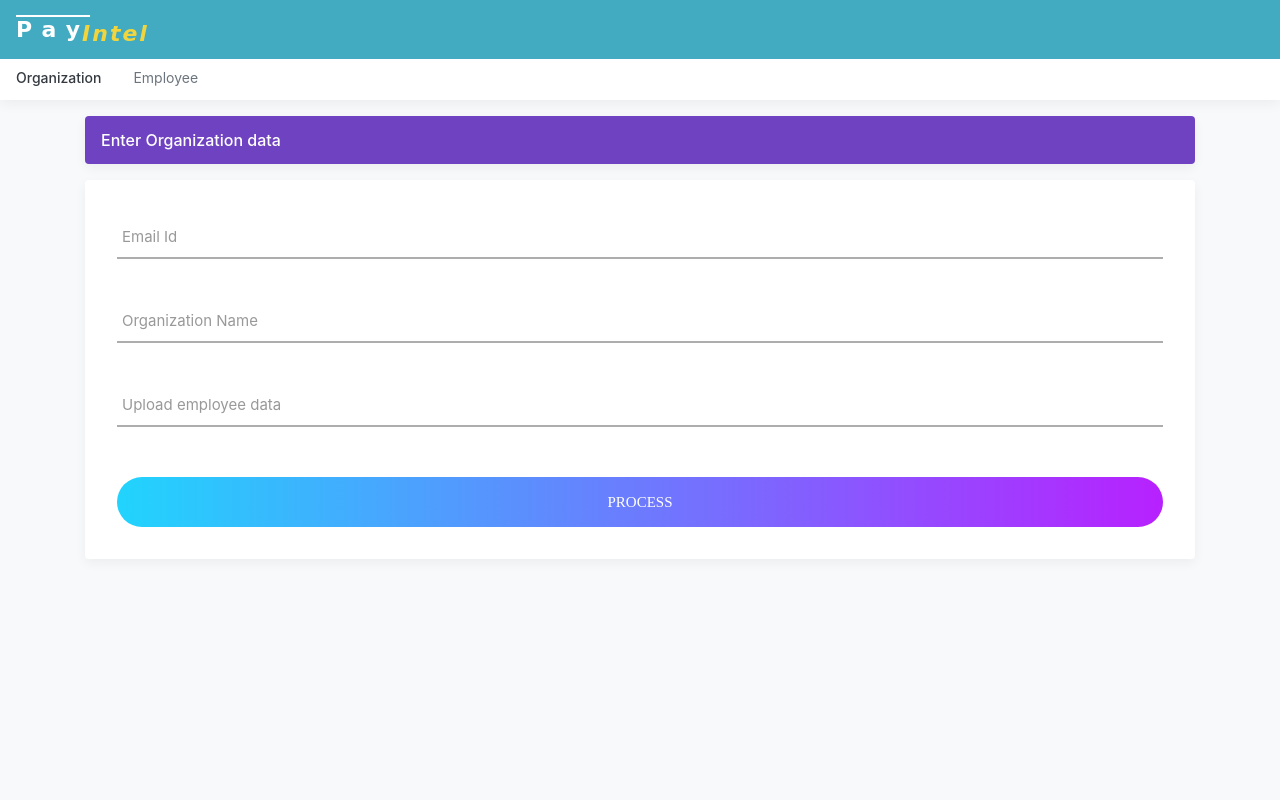
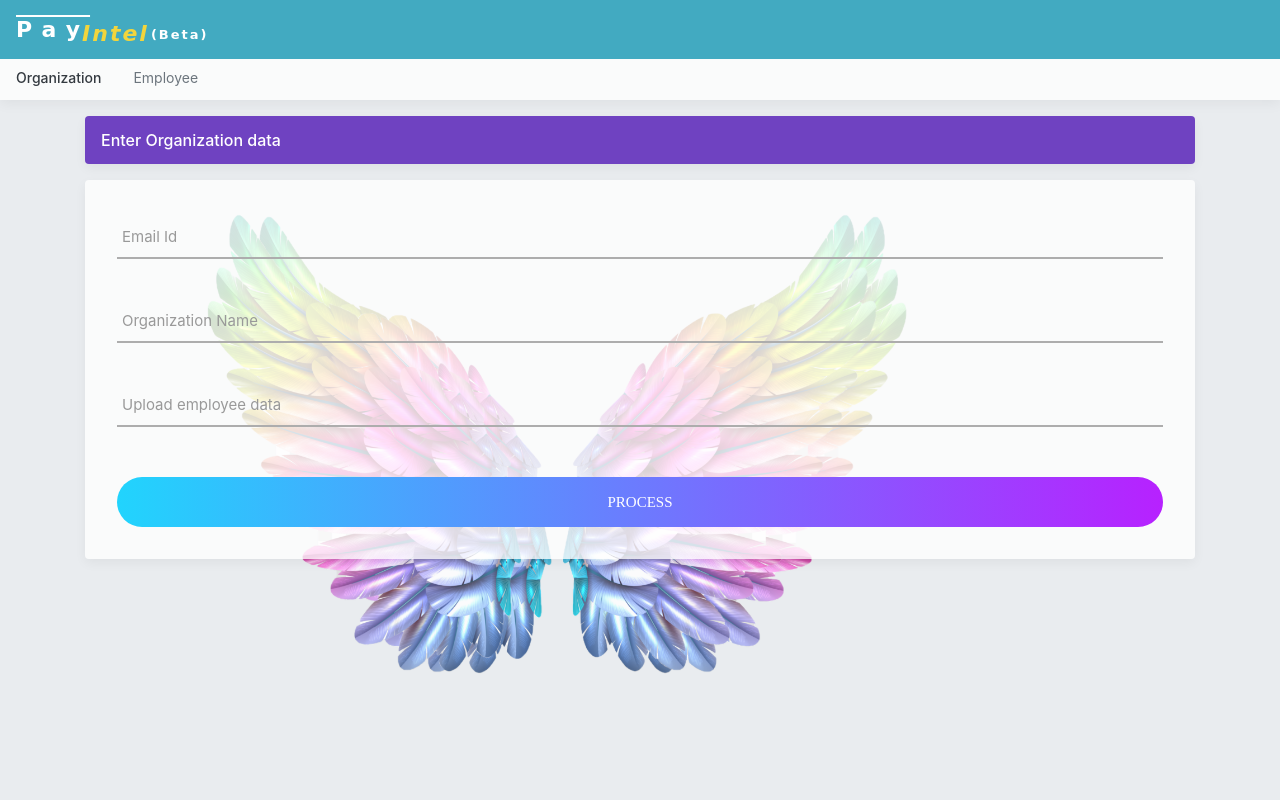
Before and after one commit to asatiratnesh/Employee_engagement, a Django app: page / in a window 1280 px wide. Run offline with Django 3.2, Linux system fonts and the light colour scheme; some libraries are stand-ins or nearby versions.

Commit message:
changed background

```diff
--- a/StaffTurnoverApp/static/css/offcanvas.css
+++ b/StaffTurnoverApp/static/css/offcanvas.css
@@ -5,6 +5,24 @@ body {
 
 body {
   padding-top: 56px;
+}
+.bg-light{
+  background: #e9ecef !important;
+}
+.bg-theme{
+  background-position: right center;
+  background-repeat: no-repeat;
+  background-size: contain;
+  left: -17%;
+  position: absolute;
+  top: 100px;
+  width: 100%;
+  height: 700px;
+  z-index: -10;
+  opacity: .8;
+}
+.bg-white{
+  background: #ffffffc7 !important;
 }
 .navbar-brand{
   font-family: cursive;
--- a/StaffTurnoverApp/templates/base.html
+++ b/StaffTurnoverApp/templates/base.html
@@ -20,9 +20,9 @@
   </head>
 
   <body class="bg-light" data-gr-c-s-loaded="true">
-
+    <div style=" z-index: 1000;">
       <nav class="navbar navbar-expand-md fixed-top navbar-dark">
-      <a class="navbar-brand" href="#">Pay<span class="yellow-tx"><i>Intel</i></span></a>
+        <a class="navbar-brand" href="#">Pay<span class="yellow-tx"><i>Intel</i><span style="color: #fff;font-size: 13px;margin-left: 2px;margin-top: 8px;">(Beta)</span></span></a>
         <button class="navbar-toggler p-0 border-0" type="button" data-toggle="offcanvas">
           <span class="navbar-toggler-icon"></span>
         </button>
@@ -44,7 +44,8 @@
       </div>
       {% block content %}
       {% endblock %}
-
+    </div>
+    <div class="bg-theme" style=" background-image: url({% static 'img/bg1.png' %});"></div>
     <!-- Bootstrap core JavaScript
     ================================================== -->
     <!-- Placed at the end of the document so the pages load faster -->
--- a/StaffTurnoverApp/templates/index.html
+++ b/StaffTurnoverApp/templates/index.html
@@ -15,7 +15,7 @@
             <span class="login100-form-title p-b-48">
             <i class="zmdi zmdi-font"></i>
             </span>
-            <div class="wrap-input100 validate-input" data-validate="Valid email is: a@b.c">
+            <div class="wrap-input100 validate-input" data-validate="Enter valid email">
               <input class="input100" type="text" name="email">
               <span class="focus-input100" data-placeholder="Email Id"></span>
             </div>
@@ -23,8 +23,8 @@
               <input class="input100" type="text" name="organization">
               <span class="focus-input100" data-placeholder="Organization Name"></span>
             </div>
-            <div class="wrap-input100 validate-input" data-validate="Select file">
-              <input class="input100 input200" id="uploadEmp" type="file" name="employee_data">
+            <div class="wrap-input100 validate-input" data-validate="Select CSV file">
+              <input class="input100 input200" id="uploadEmp" type="file" accept=".csv" name="employee_data">
               <span class="file-name"></span>
               <span class="focus-input100" data-placeholder="Upload employee data"></span>
             </div>
--- a/StaffTurnoverApp/templates/prediction_dashboard.html
+++ b/StaffTurnoverApp/templates/prediction_dashboard.html
@@ -12,7 +12,7 @@
       </div>
 
 
-      <div class="my-3 bg-white rounded box-shadow">
+      <div class="my-3 bg-white rounded box-shadow" style="padding: 10px 20px;">
         <table class="table table-hover">
           <thead>
             <tr>
```
Also changed, not shown: StaffTurnoverApp/functions.py (+21 -12 lines), StaffTurnoverApp/static/img/bg.png (added), StaffTurnoverApp/static/img/bg1.png (added). Lines whose indentation alone changed are shown as unchanged.
